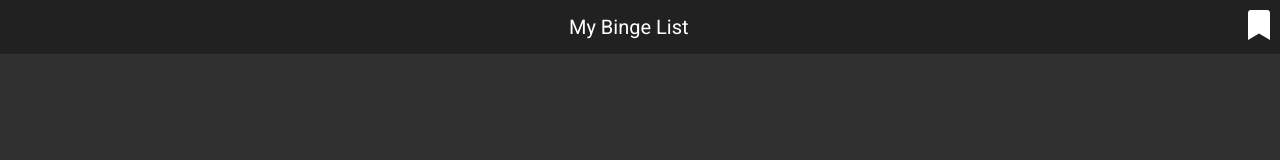
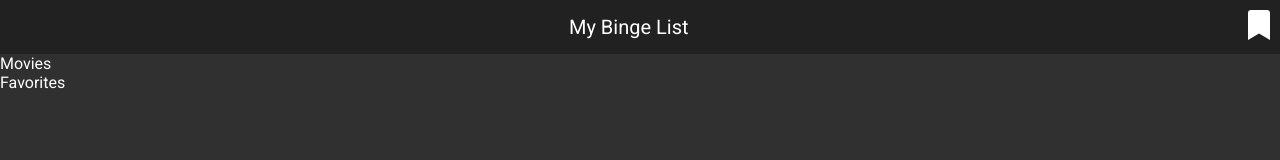
Before and after one commit to RSginer/react-movie-binge-list, a React (Create React App) app in the folder mybingelist/: page /favorites in a window 1280 px wide. Shown: the top 160 px of the page. Built offline with nearby package versions, Linux system fonts and the light colour scheme.

Commit message:
Feature setup react router

```diff
--- a/mybingelist/package.json
+++ b/mybingelist/package.json
@@ -8,6 +8,7 @@
     "react": "^16.8.6",
     "react-dom": "^16.8.6",
     "react-redux": "^7.1.0",
+    "react-router-dom": "^5.0.1",
     "react-scripts": "3.0.1",
     "redux": "^4.0.4",
     "sass-loader": "^7.1.0"
--- a/mybingelist/src/App.js
+++ b/mybingelist/src/App.js
@@ -1,15 +1,25 @@
 import React, { Component } from 'react';
 import Header from './components/header/header';
+
+import Movies from './container/movies/movies';
+import Favorites from './container/favorites/favorites';
+
+import { BrowserRouter as Router, Route } from "react-router-dom";
 
 import './App.scss';
 
 export class App extends Component {
 
+
   render() {
     return (
-      <div className="App">
+      <Router>
         <Header showBackButton={false} showFavoritesButton={true} title="My Binge List" />
-      </div>
+        <main className="main">
+          <Route path="/" component={Movies} />
+          <Route path="/favorites" component={Favorites} />
+        </main>
+      </Router>
     );
   }
 
--- a/mybingelist/src/container/favorites/favorites.js
+++ b/mybingelist/src/container/favorites/favorites.js
@@ -0,0 +1,14 @@
+import React, { Component } from 'react';
+
+export class Favorites extends Component {
+
+  render() {
+    return (
+      <div>
+        Favorites
+      </div>
+    )
+  }
+}
+
+export default Favorites;
--- a/mybingelist/src/container/movies/movies.js
+++ b/mybingelist/src/container/movies/movies.js
@@ -1,14 +1,14 @@
 import React, { Component } from 'react';
-
-import Header from './components/header/header';
 
 export class Movies extends Component {
 
   render() {
     return (
       <div>
-        <Header showBackButton={false} showFavoritesButton={true} title="My Binge List" />
+        Movies
       </div>
     )
   }
 }
+
+export default Movies;
--- a/mybingelist/src/reducers/movies.js
+++ b/mybingelist/src/reducers/movies.js
@@ -0,0 +1,4 @@
+
+export default (state = [], action) => {
+  return state;
+}
```
Also changed, not shown: 1 other file (tests, documents, lock files or other folders).
